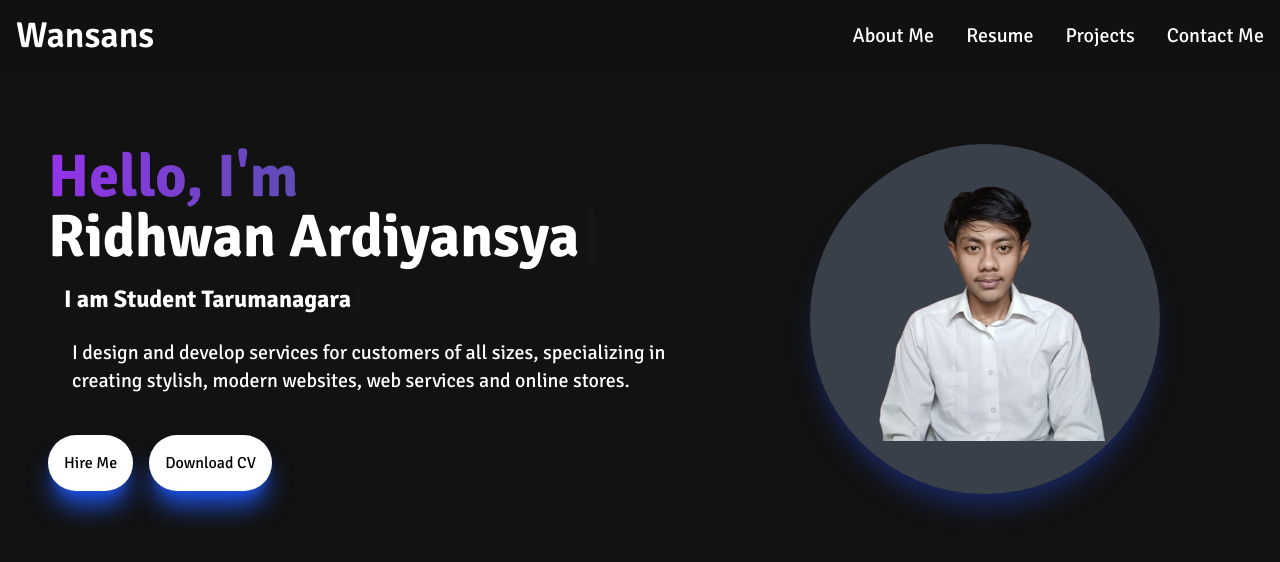
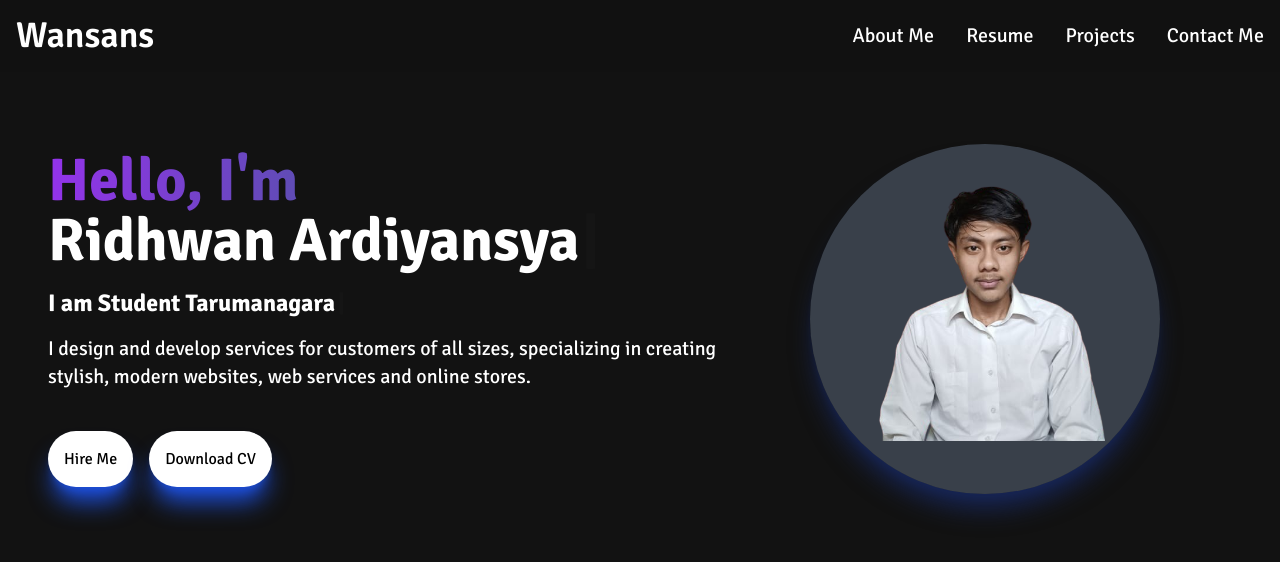
Before and after one commit to Wansansss/portofolio_2, a Next.js app: page / in a window 1280 px wide. Shown: the top 562 px of the page. Built offline with nearby package versions, Linux system fonts and the light colour scheme.

Commit message:
Update HederSection.tsx

```diff
--- a/src/components/HederSection.tsx
+++ b/src/components/HederSection.tsx
@@ -14,11 +14,11 @@ function HederSection() {
             <div className="text-transparent bg-clip-text bg-gradient-to-r from-purple-600 to-emerald-700">Hello, I'm {" "}</div>
             <Typewriter words={name} loop={false} cursor />
           </h1>
-          <h1 className="font-extrabold text-white m-4 text-xl lg:text-2xl">
+          <h1 className="font-extrabold text-white mb-4 text-xl lg:text-2xl">
             I am Student {""}
             <Typewriter words={message} loop={false} cursor />
           </h1>
-          <p className="text-white text-base sm:text-lg m-6 lg:text-xl">
+          <p className="text-white text-base sm:text-lg mb-6 lg:text-xl">
             I design and develop services for customers of all sizes,
             specializing in creating stylish, modern websites, web services and
             online stores.
```
